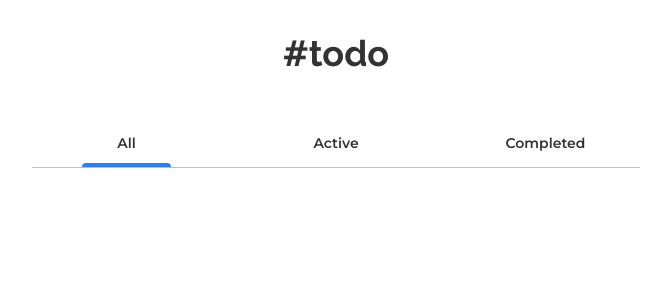
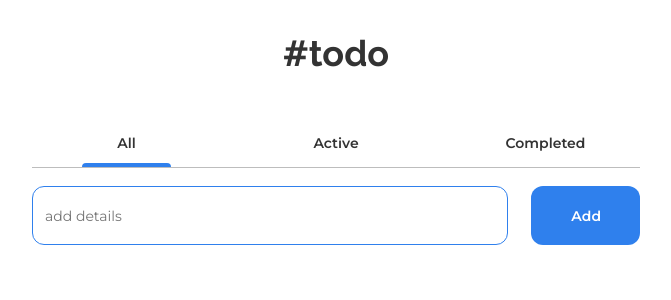
Before and after one commit to villalb4/toDo, a React (Create React App) app: page / in a window 1280 px wide. Shown: the top 300 px of the page, without its empty margins (304-975 px from the left). Built offline with nearby package versions, Linux system fonts and the light colour scheme.

Commit message:
add: AddTodo component

```diff
--- a/src/components/sections/allSection/AllSection.js
+++ b/src/components/sections/allSection/AllSection.js
@@ -1,4 +1,5 @@
 import React from 'react'
+import AddTodo from '../../addTodo/addTodo'
 import { useSelector } from 'react-redux'
 
 import './AllSection.css'
@@ -9,6 +10,7 @@ function AllSection() {
 
   return (
     <div>
+      <AddTodo />
       <div className="allSection_divContent">
         {getItems.map((e,i) => {
           return(
```
